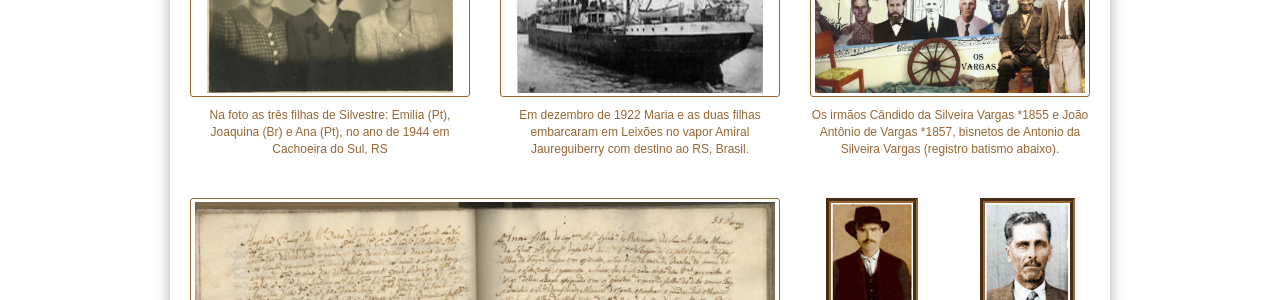
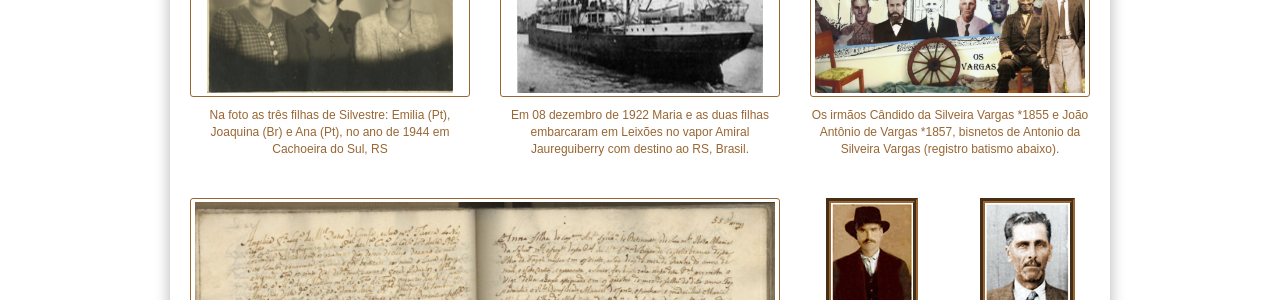
Before and after one commit to claudiovargas1955/claudiovargas1955.github.io, a Jekyll site: the page built from index.html, in a window 1280 px wide. Shown: the part 397-697 px from the top of the page. Built offline with Jekyll 4.4.1, drawn with Linux system fonts in a browser that asks for light colours; some web fonts are replaced.

Commit message:
Update index.html

```diff
--- a/index.html
+++ b/index.html
@@ -20,7 +20,7 @@ layout: master
               <img src="images/navio.png" class="img-responsive" alt="navios">
             </a>
           </div>
-          <span class="subtitle">Em dezembro de 1922 Maria e as duas filhas embarcaram em Leixões no vapor Amiral Jaureguiberry com
+          <span class="subtitle">Em 08 dezembro de 1922 Maria e as duas filhas embarcaram em Leixões no vapor Amiral Jaureguiberry com
           destino ao RS, Brasil.</span>
         </div>
          <div class="col-xs-4">
```
